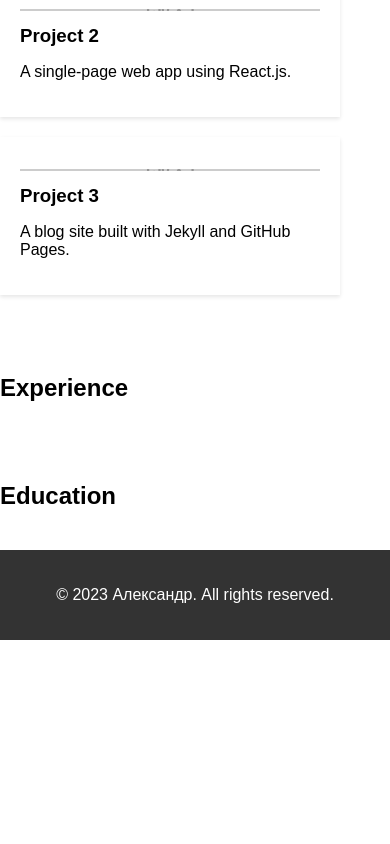
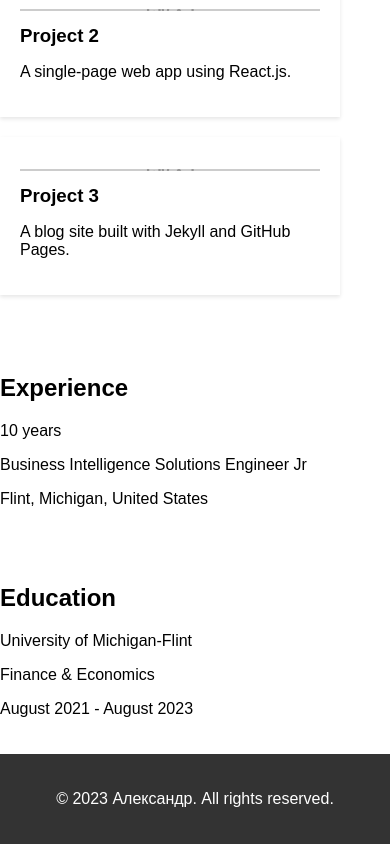
Before and after one commit to R3dFruitRollUp/R3dfruitrollup.github.io, a plain HTML site: page index.html in a window 390 px wide. Shown: the part 679-1523 px from the top of the page. Before the commit the page ends 1319 px from the top, so only its background shows below. Drawn offline with Linux system fonts and the light colour scheme; placeholder pictures from the web are drawn by us.

Commit message:
feat: Add experience and education sections with responsive design

```diff
--- a/index.html
+++ b/index.html
@@ -33,11 +33,17 @@
 
     <section id="experience">
       <h2>Experience</h2>
+      <p>10 years</p>
+      <p>Business Intelligence Solutions Engineer Jr</p>
+      <p>Flint, Michigan, United States</p>
       <!-- Add your experience items here -->
     </section>
 
     <section id="education">
       <h2>Education</h2>
+      <p>University of Michigan-Flint</p>
+      <p>Finance & Economics</p>
+      <p>August 2021 - August 2023</p>
       <!-- Add your education items here -->
     </section>
   </main>
```
